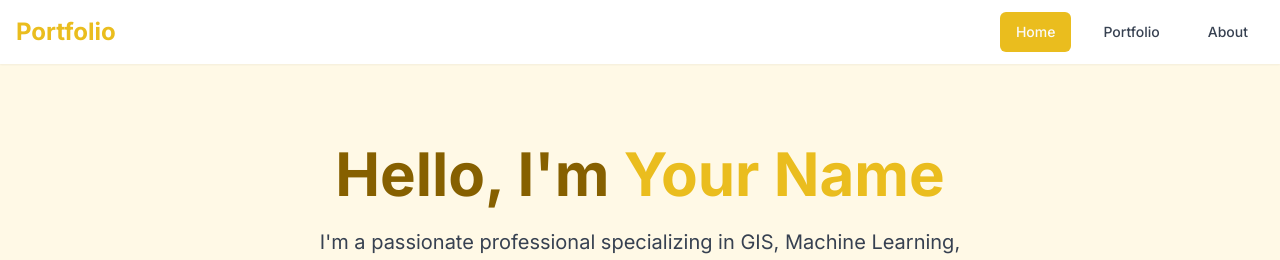
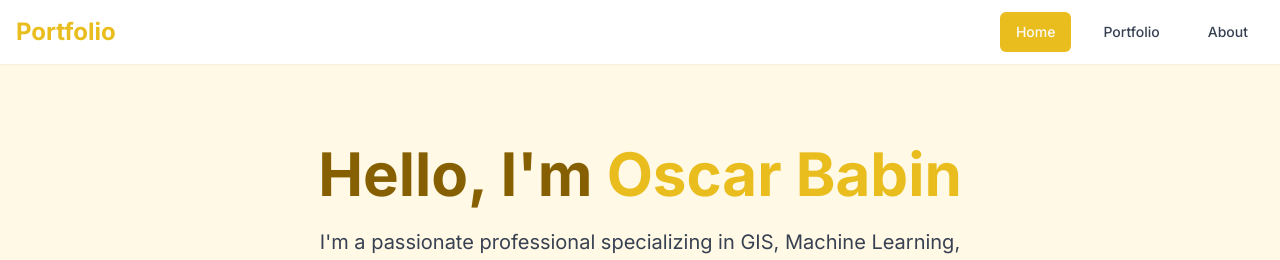
Before and after one commit to y8o/portfolio, a Next.js app: page / in a window 1280 px wide. Shown: the top 260 px of the page. Built offline with nearby package versions, Linux system fonts and the light colour scheme.

Commit message:
changed some content in bio

```diff
--- a/app/layout.tsx
+++ b/app/layout.tsx
@@ -7,9 +7,8 @@ import Footer from "@/components/footer"
 const inter = Inter({ subsets: ["latin"] })
 
 export const metadata = {
-  title: "Portfolio | Your Name",
-  description: "Professional portfolio showcasing GIS, Machine Learning, AI, and Neural Network projects",
-  generator: 'v0.dev'
+  title: "Portfolio | Oscar Babin",
+  description: "Professional portfolio showcasing GIS, Machine Learning, AI, and Neural Network projects"
 }
 
 export default function RootLayout({
--- a/app/page.tsx
+++ b/app/page.tsx
@@ -12,7 +12,7 @@ export default function Home() {
       {/* Hero/Introduction Section */}
       <section className="container mx-auto px-4 py-20 flex flex-col items-center text-center">
         <h1 className="text-4xl md:text-6xl font-bold text-amber-900 mb-6">
-          Hello, I'm <span className="text-amber-600">Your Name</span>
+          Hello, I'm <span className="text-amber-600">Oscar Babin</span>
         </h1>
         <p className="text-lg md:text-xl text-gray-700 max-w-2xl mb-8">
           I'm a passionate professional specializing in GIS, Machine Learning, and AI solutions. With expertise in
```
